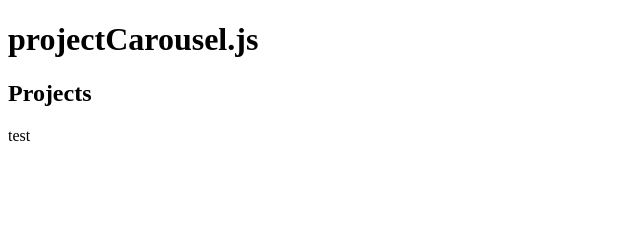
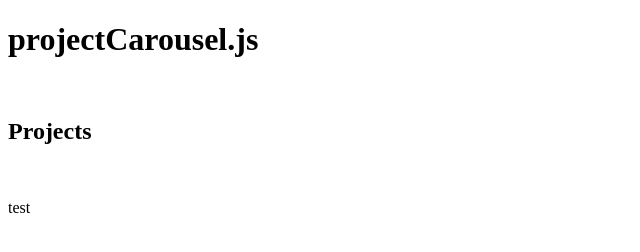
Before and after one commit to magarenzo/RepoDisplayerJS, a website: page scripts/template.html in a window 1280 px wide. Shown: the whole page, without its empty margins (0-640 px from the left). Drawn offline with Linux system fonts and the light colour scheme.

Commit message:
Finalize template.html

```diff
--- a/scripts/template.html
+++ b/scripts/template.html
@@ -7,9 +7,10 @@
 
 <body onload="projectCarousel('projects')">
 
-    <h1>projectCarousel.js</h1>
+    <h1>projectCarousel.js</h1><br>
 
-    <h2>Projects</h2>
+    <h2>Projects</h2><br>
+
     <div id="projects"></div>
 
     <!-- Include displayProjects.js on this page -->
```
